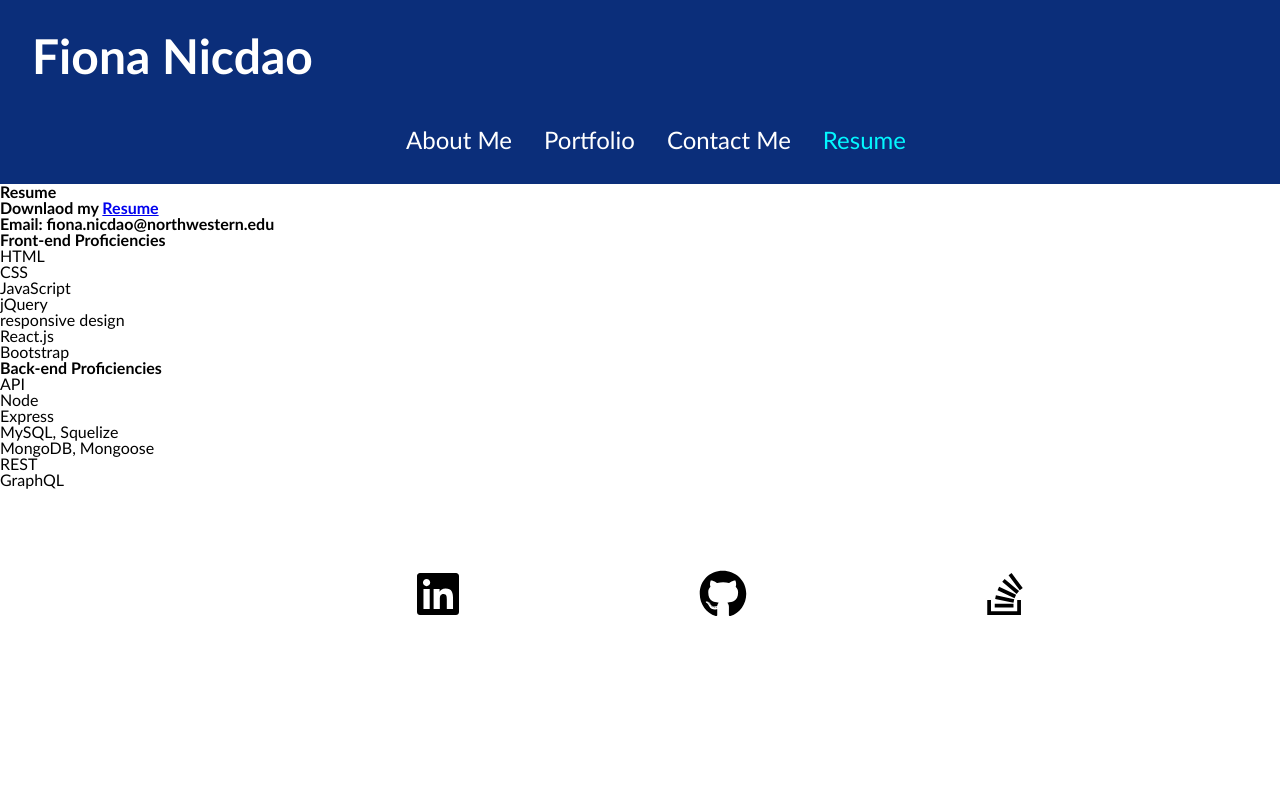
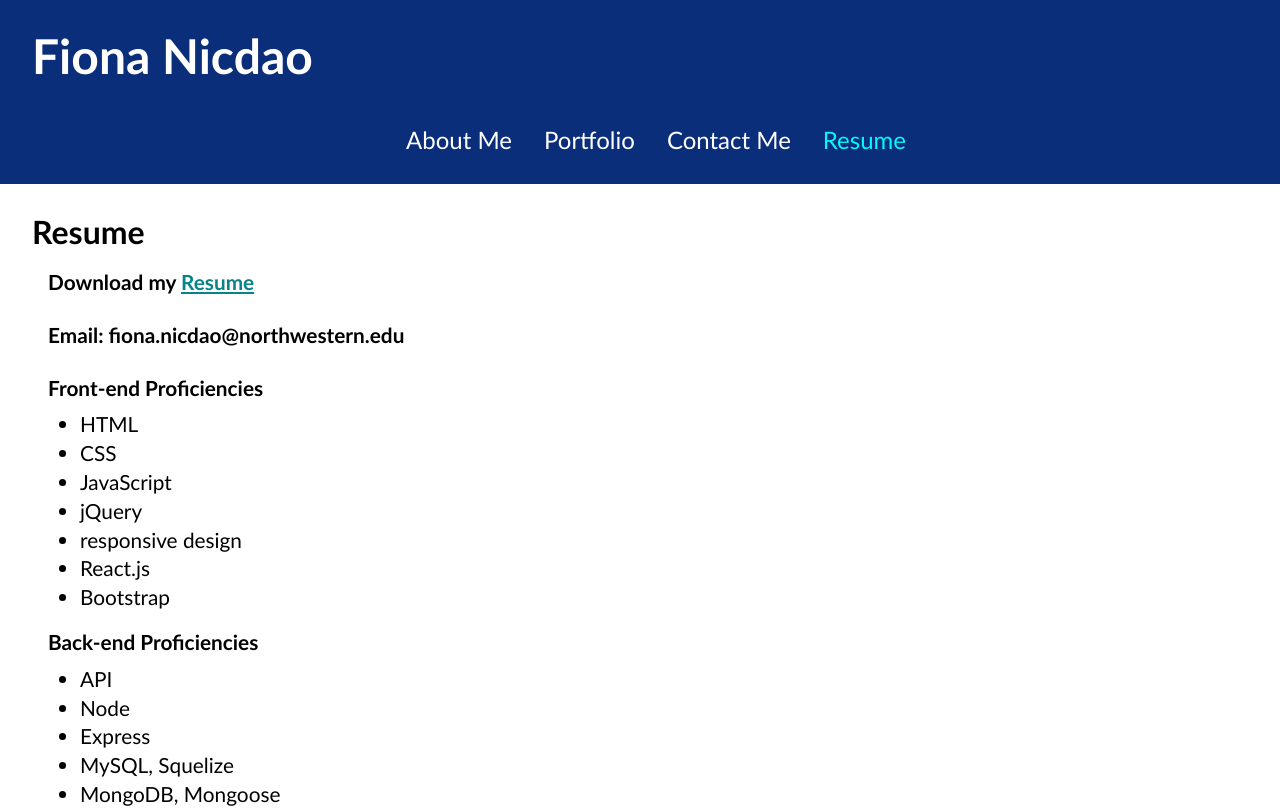
Before and after one commit to fiona1nicdao/portfolio-react, a React (Create React App) app: page /resume in a window 1280 px wide. Shown: the top 808 px of the page. Built offline with nearby package versions, Linux system fonts and the light colour scheme.

Commit message:
add css for resume

```diff
--- a/src/components/contact/Contact.js
+++ b/src/components/contact/Contact.js
@@ -1,5 +1,6 @@
 import './contact.css'
-export default function(){
+
+export default function Contact(){
     return(
         <div className='contact'>
             <h1 className='contact-name'>Contact</h1>
--- a/src/components/resume/Resume.js
+++ b/src/components/resume/Resume.js
@@ -1,29 +1,34 @@
+import "./resume.css"
+
 export default function Resume() {
     return(
-        <div>
-            <h1>Resume</h1>
-            <h3>Downlaod my <a target="_blank" rel="noopener noreferrer" href="https://drive.google.com/file/d/1TqaHmgJwhzWoQlenXV5DLSzH1KAmOZvA/preview">Resume</a> </h3>
-            <h3>Email: fiona.nicdao@northwestern.edu</h3>
-            <h2>Front-end Proficiencies</h2>
-            <ul>
-                <li>HTML</li>
-                <li>CSS</li>
-                <li>JavaScript</li>
-                <li>jQuery</li>
-                <li>responsive design</li>
-                <li>React.js</li>
-                <li>Bootstrap</li>
-            </ul>
-            <h2>Back-end Proficiencies</h2>
-            <ul>
-                <li>API</li>
-                <li>Node</li>
-                <li>Express</li>
-                <li>MySQL, Squelize</li>
-                <li>MongoDB, Mongoose</li>
-                <li>REST</li>
-                <li>GraphQL</li>
-            </ul>
+        <div className="resume">
+            <h1 className="resume-name">Resume</h1>
+            <section className="resume-section">
+                <h3 className="spacing">Download my <a target="_blank" rel="noopener noreferrer" href="https://drive.google.com/file/d/1TqaHmgJwhzWoQlenXV5DLSzH1KAmOZvA/preview">Resume</a> </h3>
+                <h3 className="spacing">Email: fiona.nicdao@northwestern.edu</h3>
+                <h2 className="spacing">Front-end Proficiencies</h2>
+                <ul className="spacing-left">
+                    <li className="dot">HTML</li>
+                    <li className="dot">CSS</li>
+                    <li className="dot">JavaScript</li>
+                    <li className="dot">jQuery</li>
+                    <li className="dot">responsive design</li>
+                    <li className="dot">React.js</li>
+                    <li className="dot">Bootstrap</li>
+                </ul>
+                <h2 className="spacing">Back-end Proficiencies</h2>
+                <ul className="spacing-left">
+                    <li className="dot">API</li>
+                    <li className="dot">Node</li>
+                    <li className="dot">Express</li>
+                    <li className="dot">MySQL, Squelize</li>
+                    <li className="dot">MongoDB, Mongoose</li>
+                    <li className="dot">REST</li>
+                    <li className="dot">GraphQL</li>
+                </ul>
+            </section>
+
 
         </div>
     )
--- /dev/null
+++ b/src/components/resume/resume.css
@@ -0,0 +1,27 @@
+.resume{
+    padding: 2rem;
+}
+.resume-name{
+    font-size: 2rem;
+    padding-bottom: 0.5rem;
+}
+.resume-section{
+    padding-left: 1rem;
+    font-size: 1.3rem;
+}
+.spacing{
+    padding-bottom: 1rem;
+    padding-top: 1rem;
+}
+.spacing-left{
+    padding-left: 2rem;
+}
+
+.dot{
+    padding-bottom: 0.5rem;
+    list-style-type: disc;
+}
+a{
+    color: #088488;
+
+}
```
Also changed, not shown: todo.txt.
